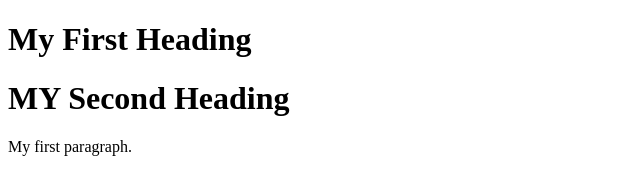
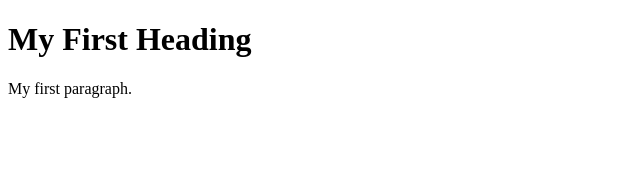
Before and after one commit to sonineeraj6/git-one, a plain HTML site: page index.html in a window 1280 px wide. Shown: the whole page, without its empty margins (0-640 px from the left). Drawn offline with Linux system fonts and the light colour scheme.

Commit message:
Revert "added heading in index.html"
This reverts commit 4cdd55ca6c503ab1b975e6f39923d131d31e4feb.

```diff
--- a/index.html
+++ b/index.html
@@ -4,7 +4,6 @@
 
 <h1>My First Heading</h1>
 
-<h1>MY Second Heading</h1>
 <p>My first paragraph.</p>
 
 </body>
```
